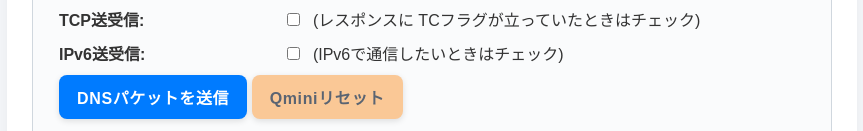
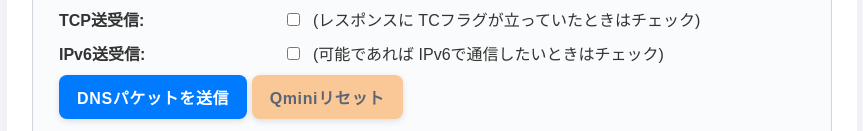
Before and after one commit to yoshigoto/dns-web-tool, a website: page index.html in a window 1280 px wide. Shown: the part 622-753 px from the top of the page, without its empty margins (208-1071 px from the left). Drawn offline with Linux system fonts and the light colour scheme.

Commit message:
fix: update IPv6 description for clarity in DNS query form

```diff
--- a/index.html
+++ b/index.html
@@ -112,7 +112,7 @@
                 <div>
                     <label for="ipv6" class="label-wide">IPv6送受信:</label>
                     <input type="checkbox" id="ipv6" name="ipv6" value="1">
-                    <label class="label-description" for="ipv6">(IPv6で通信したいときはチェック)</label>
+                    <label class="label-description" for="ipv6">(可能であれば IPv6で通信したいときはチェック)</label>
                 </div>
                 <div>
                     <button type="submit">DNSパケットを送信</button>
```
